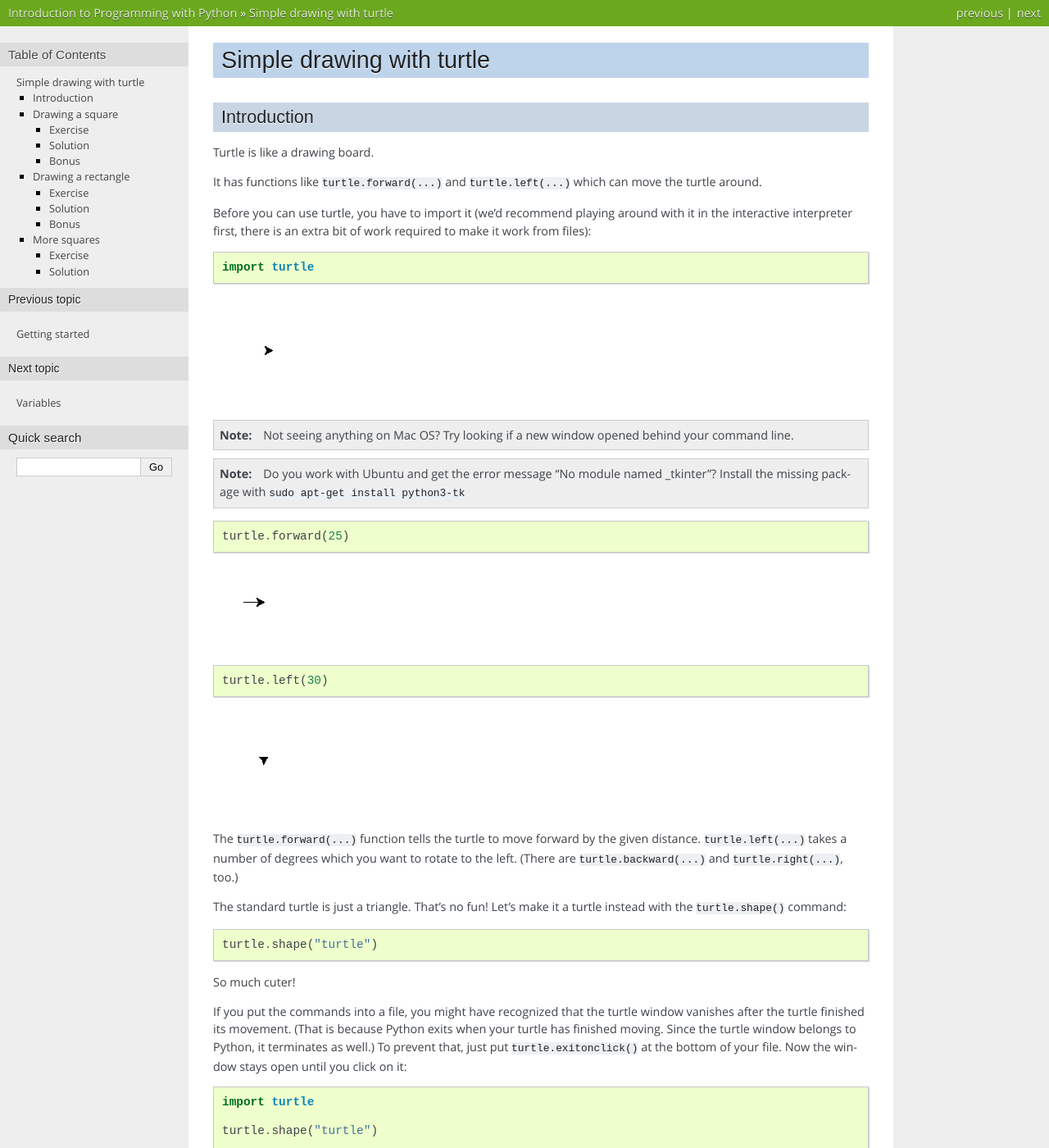
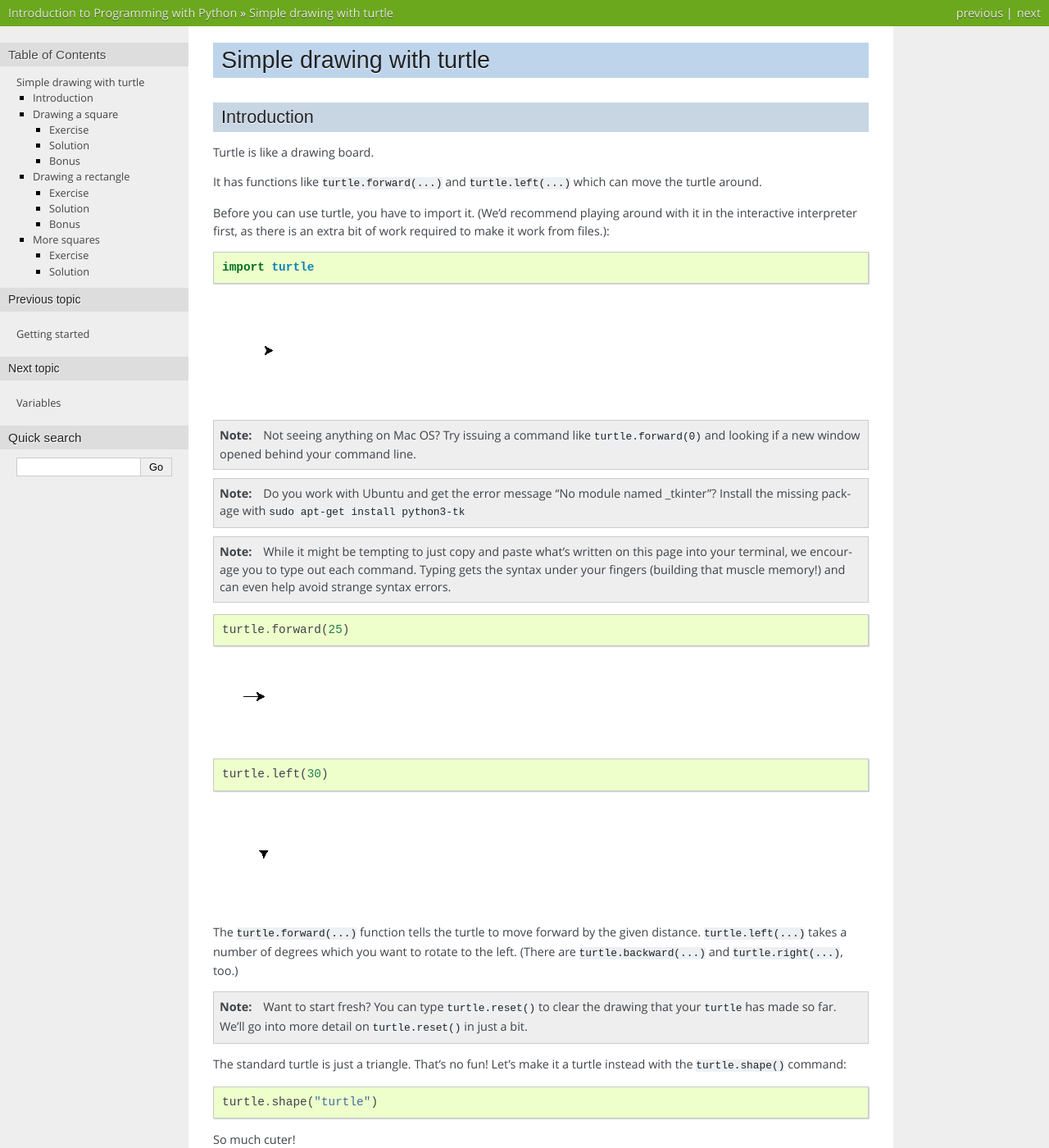
Before and after one commit to OpenTechSchool/python-beginners, a Sphinx documentation site: the page built from source/simple_drawing.rst, in a window 1280 px wide and 1400 px high. Shown: the whole window at 82% size. Built offline with Sphinx 7.4.7, drawn with Linux system fonts in a browser that asks for light colours; some web fonts are replaced.

Commit message:
Discourage copy-pasting Also clarify some of the early instructions by adding a newline in loops.rst and introducing `turtle.reset()` in simple_drawing.rst

```diff
--- a/source/loops.rst
+++ b/source/loops.rst
@@ -33,6 +33,7 @@ You can also loop over elements of your choice::
     for i in 5, 7, 11, 13:
         print(i)
         total = total + i
+
     print(total)
 
 Write this example out and run it with python, to check it works how you might
--- a/source/simple_drawing.rst
+++ b/source/simple_drawing.rst
@@ -9,9 +9,9 @@ Turtle is like a drawing board.
 It has functions like ``turtle.forward(...)`` and ``turtle.left(...)`` which
 can move the turtle around.
 
-Before you can use turtle, you have to import it (we'd recommend playing around
-with it in the interactive interpreter first, there is an extra bit of work
-required to make it work from files)::
+Before you can use turtle, you have to import it. (We'd recommend playing around
+with it in the interactive interpreter first, as there is an extra bit of work
+required to make it work from files.)::
 
     import turtle
 
@@ -19,7 +19,7 @@ required to make it work from files)::
 
 .. note::
 
-   Not seeing anything on Mac OS?  Try looking if a new window opened behind
+   Not seeing anything on Mac OS?  Try issuing a command like ``turtle.forward(0)`` and looking if a new window opened behind
    your command line.
 
 .. note::
@@ -27,6 +27,10 @@ required to make it work from files)::
    Do you work with Ubuntu and get the error message "No module named
    _tkinter"? Install the missing package with ``sudo apt-get install
    python3-tk``
+
+.. note::
+
+   While it might be tempting to just copy and paste what's written on this page into your terminal, we encourage you to type out each command. Typing gets the syntax under your fingers (building that muscle memory!) and can even help avoid strange syntax errors.
 
 ::
 
@@ -45,6 +49,9 @@ The ``turtle.forward(...)`` function tells the turtle to move forward
 by the given distance. ``turtle.left(...)`` takes a number of degrees which you want
 to rotate to the left. (There are ``turtle.backward(...)`` and
 ``turtle.right(...)``, too.)
+
+.. note::
+   Want to start fresh? You can type ``turtle.reset()`` to clear the drawing that your ``turtle`` has made so far. We'll go into more detail on ``turtle.reset()`` in just a bit.
 
 The standard turtle is just a triangle. That's no fun! Let's make it a turtle
 instead with the ``turtle.shape()`` command::
```
Also changed, not shown: 1 other file.
